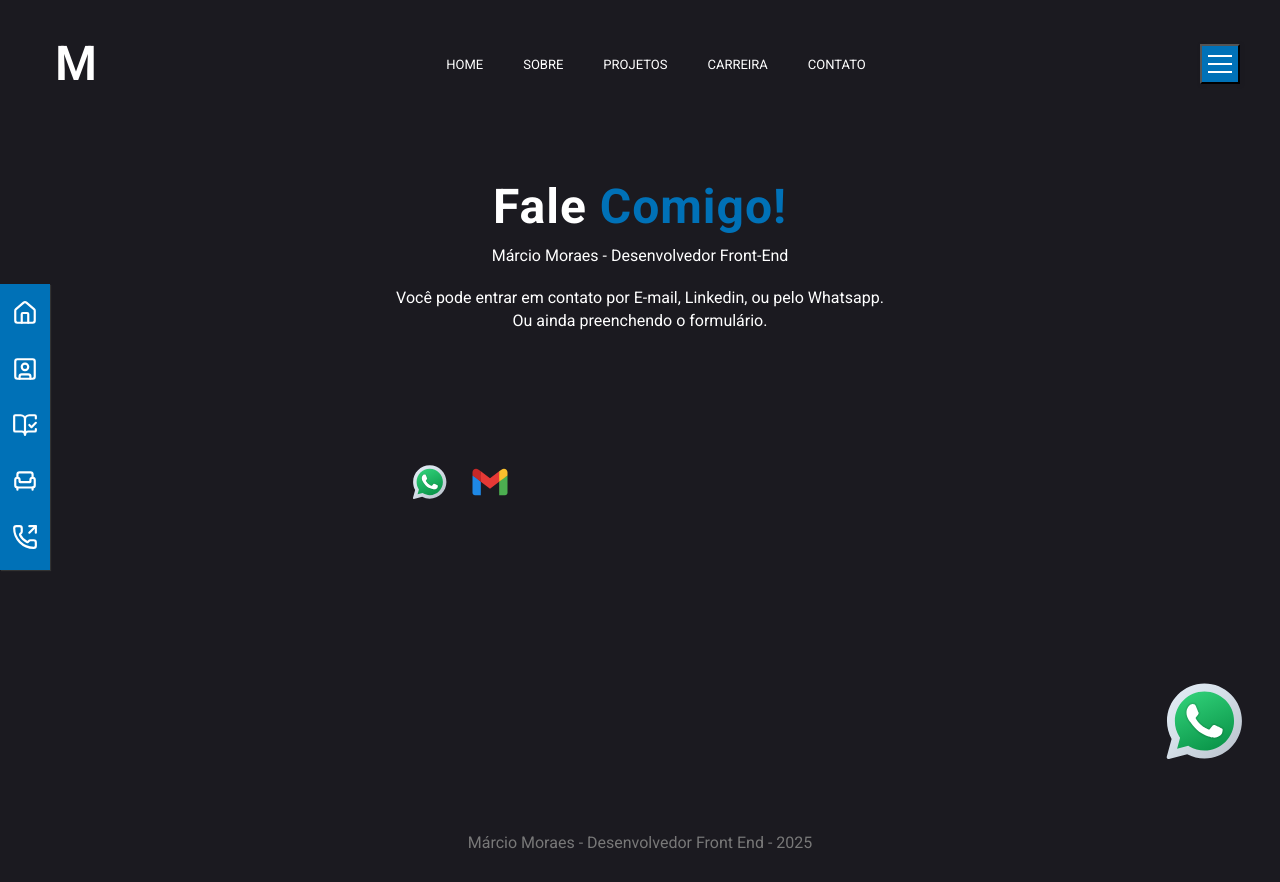
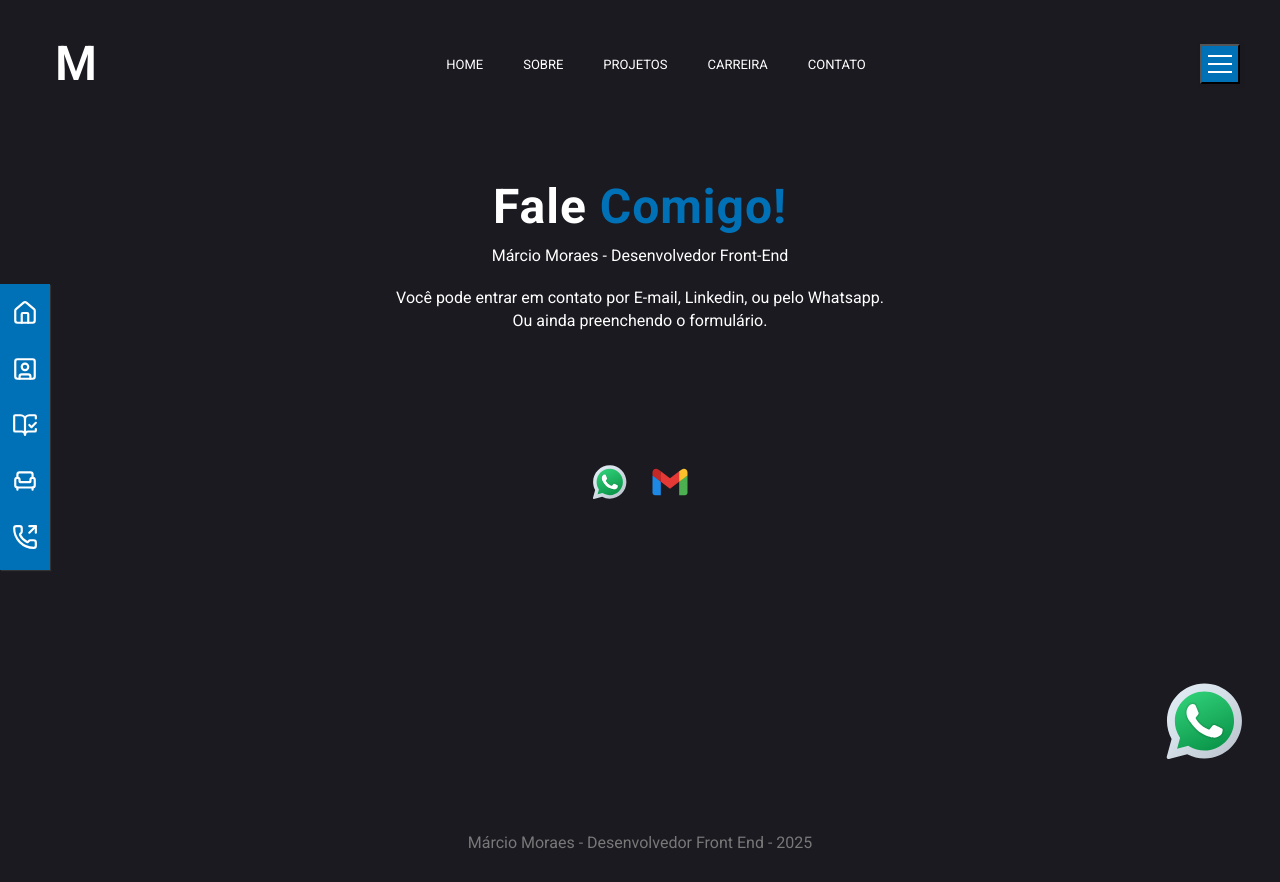
Before and after one commit to Marcio-Moraes/portfolio_reactjs_vite, a React (Vite) app: page /portfolio_reactjs_vite/contato in a window 1280 px wide. Built offline with nearby package versions, Linux system fonts and the light colour scheme.

Commit message:
Icones contato center

```diff
--- a/src/paginas/Contato.jsx
+++ b/src/paginas/Contato.jsx
@@ -45,7 +45,9 @@ const Contato = () =>{
                     width: '100%',
                     maxWidth: '500px',
                     padding: '10px',
-                    boxSizing: 'border-box'
+                    boxSizing: 'border-box',
+                    display: 'flex',
+                    justifyContent: 'center'
                 }}>
                     <a href="https://wa.me/5581986709660?text=Oi%20M%C3%A1rcio%2C%20vim%20pelo%20Site!" target="_blank">
                         <Imagem src={whatsApp} alt="WhatsApp" style={styleIconesContato} />
```
